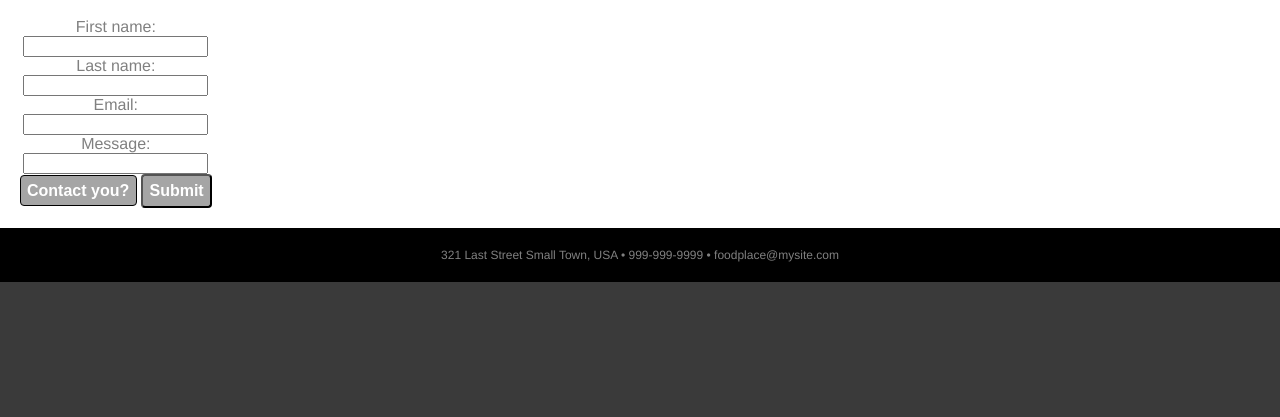
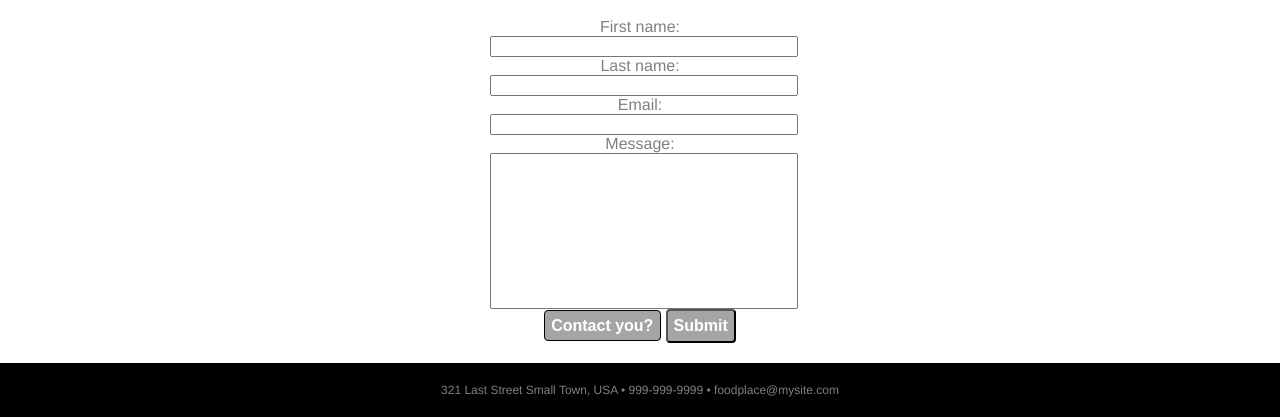
Before and after one commit to ThatGuyRadnii/thatguyradnii.github.io, a plain HTML site: page contact.html in a window 1280 px wide. Shown: the part 442-859 px from the top of the page. Before the commit the page ends 800 px from the top, so only its background shows below. Drawn offline with Linux system fonts and the light colour scheme.

Commit message:
Updated styling

```diff
--- a/styles.css
+++ b/styles.css
@@ -82,6 +82,24 @@ button {
 button:hover {
   background-color: #8d8d8d;
 }
+form {
+  margin-left: auto;
+  margin-right: auto;
+  width: 300px;
+}
+
+#fname, #lname, #email, #message {
+  width: 300px;
+}
+
+#message {
+  height:150px;
+}
+
+#orderme {
+  margin-left: auto;
+    margin-right: auto;
+}
 
   /* FEATURES */
 
```
Also changed, not shown: menu.html (+1 -1 lines).
